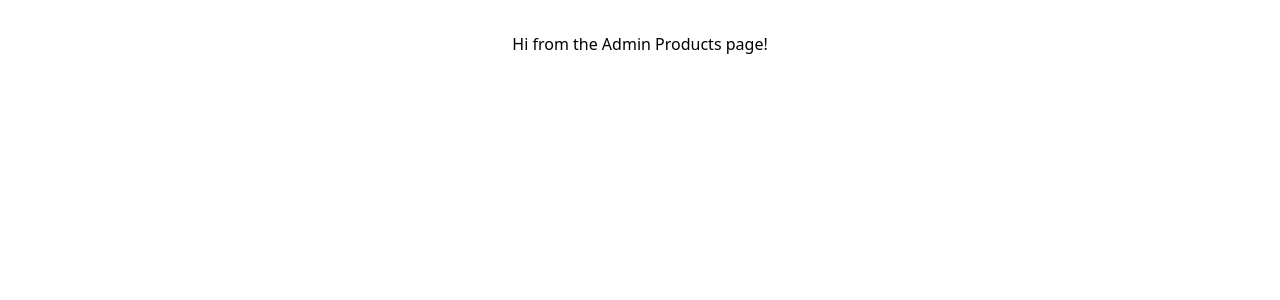
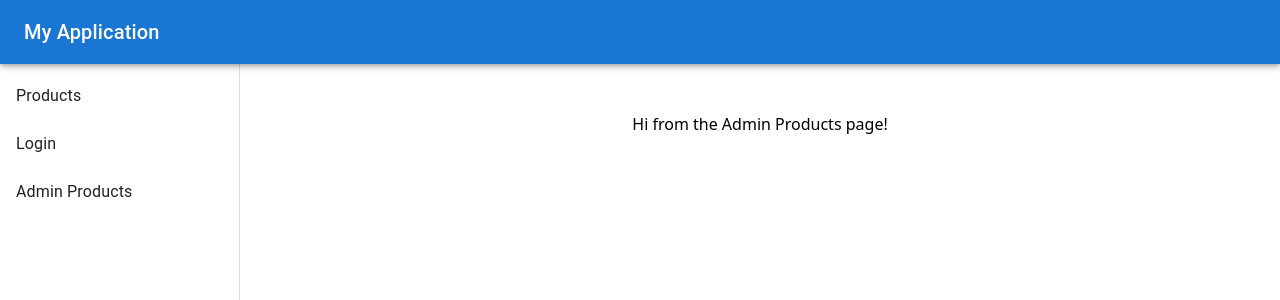
Before and after one commit to Jkamin0/multi-shop, a React (Vite) app in the folder multi-shop/: page /admin-products in a window 1280 px wide. Shown: the top 300 px of the page. Built offline with nearby package versions, Linux system fonts and the light colour scheme.

Commit message:
initial working layout, header, and navbar

```diff
--- a/multi-shop/package.json
+++ b/multi-shop/package.json
@@ -10,6 +10,9 @@
     "preview": "vite preview"
   },
   "dependencies": {
+    "@emotion/react": "^11.13.5",
+    "@emotion/styled": "^11.13.5",
+    "@mui/material": "^6.1.10",
     "axios": "^1.7.9",
     "react": "^18.3.1",
     "react-dom": "^18.3.1",
--- /dev/null
+++ b/multi-shop/src/layout/Header.jsx
@@ -0,0 +1,19 @@
+import React from "react";
+import { AppBar, Toolbar, Typography } from "@mui/material";
+
+const Header = () => {
+  return (
+    <AppBar
+      position="fixed"
+      sx={{ zIndex: (theme) => theme.zIndex.drawer + 1 }}
+    >
+      <Toolbar>
+        <Typography variant="h6" noWrap>
+          My Application
+        </Typography>
+      </Toolbar>
+    </AppBar>
+  );
+};
+
+export default Header;
--- /dev/null
+++ b/multi-shop/src/layout/Layout.jsx
@@ -0,0 +1,20 @@
+import React from "react";
+import { Outlet } from "react-router-dom";
+import Navbar from "./Navbar";
+import Header from "./Header";
+
+const Layout = () => {
+  return (
+    <div className="flex">
+      <Header />
+      <Navbar />
+      <div className="flex-grow">
+        <main className="mt-[64px] p-4">
+          <Outlet />
+        </main>
+      </div>
+    </div>
+  );
+};
+
+export default Layout;
--- /dev/null
+++ b/multi-shop/src/layout/Navbar.jsx
@@ -0,0 +1,33 @@
+import React from "react";
+import { Drawer, List, ListItem, ListItemText, Toolbar } from "@mui/material";
+import { Link } from "react-router-dom";
+
+const Navbar = () => {
+  const drawerWidth = 240;
+
+  return (
+    <Drawer
+      variant="permanent"
+      sx={{
+        width: drawerWidth,
+        flexShrink: 0,
+        [`& .MuiDrawer-paper`]: { width: drawerWidth, boxSizing: "border-box" },
+      }}
+    >
+      <Toolbar />
+      <List>
+        <ListItem button component={Link} to="/">
+          <ListItemText primary="Products" />
+        </ListItem>
+        <ListItem button component={Link} to="/login">
+          <ListItemText primary="Login" />
+        </ListItem>
+        <ListItem button component={Link} to="/admin-products">
+          <ListItemText primary="Admin Products" />
+        </ListItem>
+      </List>
+    </Drawer>
+  );
+};
+
+export default Navbar;
--- a/multi-shop/src/layout/Router.jsx
+++ b/multi-shop/src/layout/Router.jsx
@@ -3,14 +3,17 @@ import { BrowserRouter as Router, Route, Routes } from "react-router-dom";
 import ProductPage from "../pages/ProductPage";
 import LoginPage from "../pages/LoginPage";
 import AdminProducts from "../pages/AdminProducts";
+import Layout from "../layout/Layout";
 
 const AppRoutes = () => {
   return (
     <Router>
       <Routes>
-        <Route path="/" element={<ProductPage />} />
-        <Route path="login" element={<LoginPage />} />
-        <Route path="admin-products" element={<AdminProducts />} />
+        <Route path="/" element={<Layout />}>
+          <Route index element={<ProductPage />} />
+          <Route path="login" element={<LoginPage />} />
+          <Route path="admin-products" element={<AdminProducts />} />
+        </Route>
       </Routes>
     </Router>
   );
```
Also changed, not shown: 1 other file (tests, documents, lock files or other folders).
